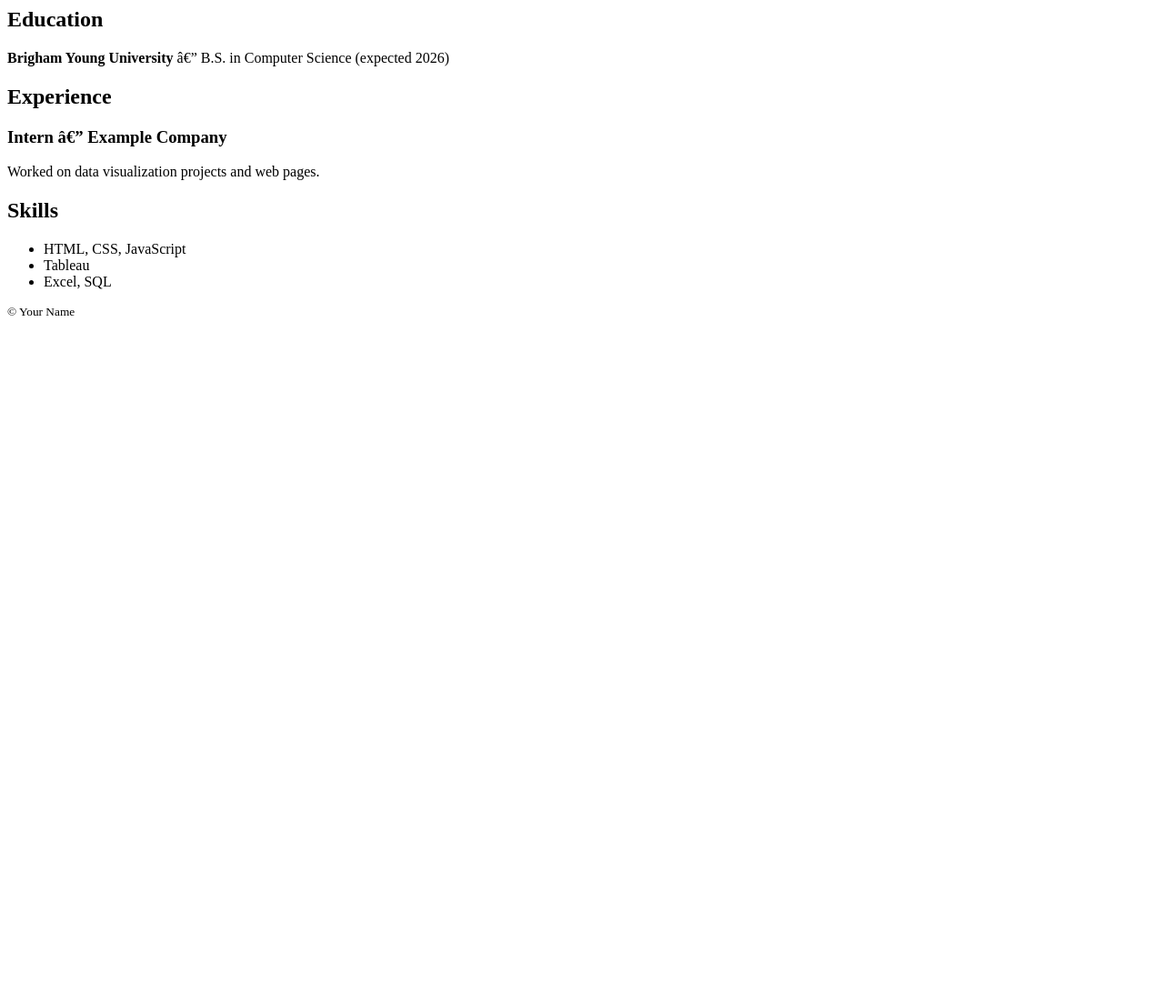
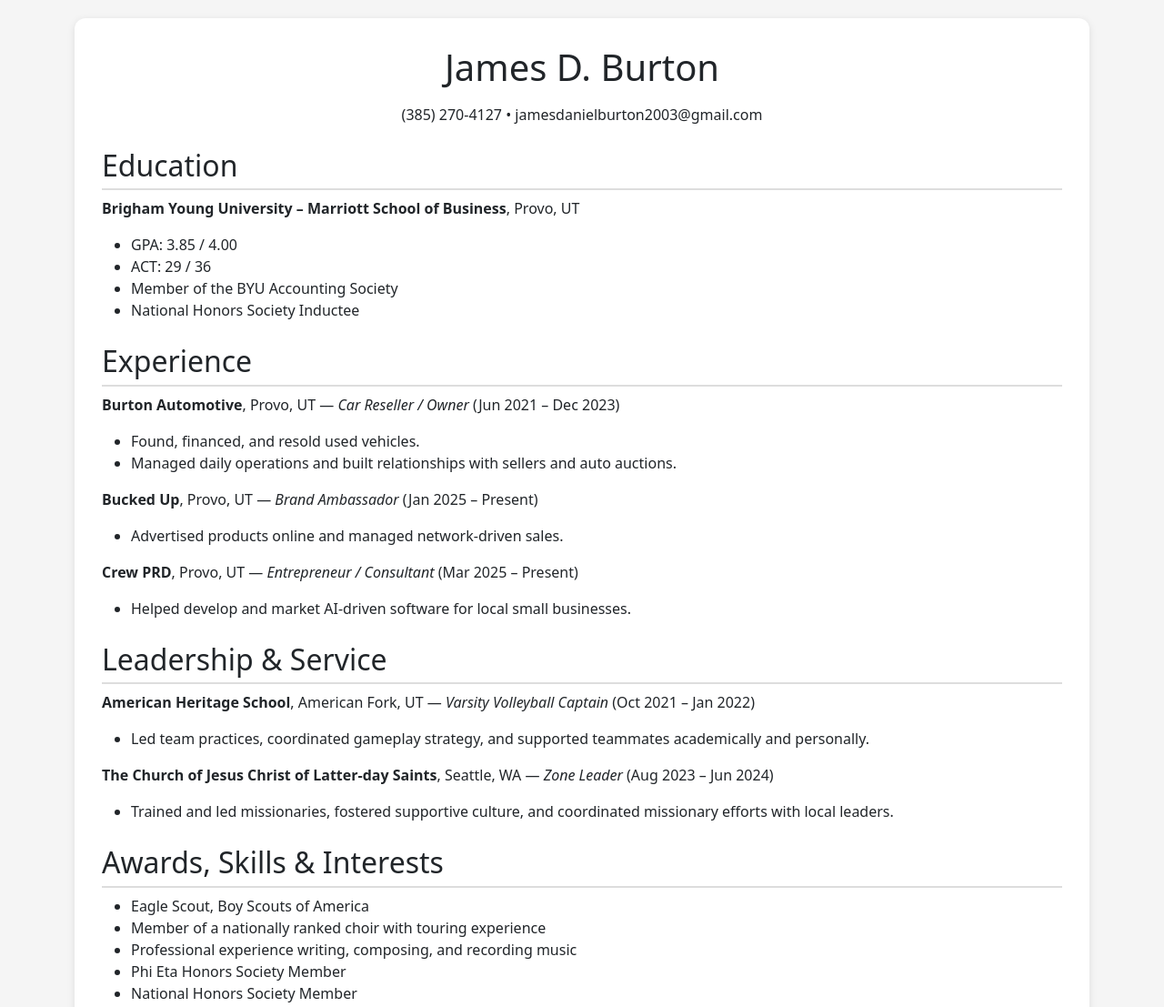
Before and after one commit to jamesdanielburton2003/jamesdanielburton.github.io, a plain HTML site: page resume.html in a window 1280 px wide. Shown: the top 1107 px of the page at 91% size. Before the commit the page ends 800 px from the top, so only its background shows below. Drawn offline with nearby package versions, Linux system fonts and the light colour scheme.

Commit message:
Update resume.html

```diff
--- a/resume.html
+++ b/resume.html
@@ -1,63 +1,72 @@
-<!-- ==========================
-<meta charset="utf-8">
-<meta name="viewport" content="width=device-width, initial-scale=1">
-<title>Résumé — Your Name</title>
-<link href="https://cdn.jsdelivr.net/npm/bootstrap@5.3.0/dist/css/bootstrap.min.css" rel="stylesheet">
-<link rel="stylesheet" href="assets/style.css">
+<!DOCTYPE html>
+<html lang="en">
+<head>
+<meta charset="UTF-8" />
+<meta name="viewport" content="width=device-width, initial-scale=1.0" />
+<title>James Burton – Resume</title>
+<link href="https://cdn.jsdelivr.net/npm/bootstrap@5.3.0/dist/css/bootstrap.min.css" rel="stylesheet" />
+<style>
+  body { background:#f5f5f5; padding:20px; }
+  .resume-box { background:white; padding:30px; border-radius:12px; box-shadow:0 2px 8px rgba(0,0,0,0.1); }
+  h2 { border-bottom:2px solid #ddd; padding-bottom:6px; margin-top:25px; }
+</style>
 </head>
 <body>
-<nav class="navbar navbar-expand-lg navbar-dark bg-primary">
 <div class="container">
-<a class="navbar-brand" href="index.html">Your Name</a>
-<div class="collapse navbar-collapse" id="nav">
-<ul class="navbar-nav ms-auto">
-<li class="nav-item"><a class="nav-link" href="index.html">Home</a></li>
-<li class="nav-item"><a class="nav-link" href="scratch.html">Scratch Page</a></li>
-<li class="nav-item"><a class="nav-link" href="joke.html">Joke Generator</a></li>
-</ul>
+  <div class="resume-box">
+
+    <h1 class="text-center mb-3">James D. Burton</h1>
+    <p class="text-center">(385) 270-4127 • jamesdanielburton2003@gmail.com</p>
+
+    <h2>Education</h2>
+    <p><strong>Brigham Young University – Marriott School of Business</strong>, Provo, UT</p>
+    <ul>
+      <li>GPA: 3.85 / 4.00</li>
+      <li>ACT: 29 / 36</li>
+      <li>Member of the BYU Accounting Society</li>
+      <li>National Honors Society Inductee</li>
+    </ul>
+
+    <h2>Experience</h2>
+
+    <p><strong>Burton Automotive</strong>, Provo, UT — <em>Car Reseller / Owner</em> (Jun 2021 – Dec 2023)</p>
+    <ul>
+      <li>Found, financed, and resold used vehicles.</li>
+      <li>Managed daily operations and built relationships with sellers and auto auctions.</li>
+    </ul>
+
+    <p><strong>Bucked Up</strong>, Provo, UT — <em>Brand Ambassador</em> (Jan 2025 – Present)</p>
+    <ul>
+      <li>Advertised products online and managed network-driven sales.</li>
+    </ul>
+
+    <p><strong>Crew PRD</strong>, Provo, UT — <em>Entrepreneur / Consultant</em> (Mar 2025 – Present)</p>
+    <ul>
+      <li>Helped develop and market AI-driven software for local small businesses.</li>
+    </ul>
+
+    <h2>Leadership & Service</h2>
+
+    <p><strong>American Heritage School</strong>, American Fork, UT — <em>Varsity Volleyball Captain</em> (Oct 2021 – Jan 2022)</p>
+    <ul>
+      <li>Led team practices, coordinated gameplay strategy, and supported teammates academically and personally.</li>
+    </ul>
+
+    <p><strong>The Church of Jesus Christ of Latter-day Saints</strong>, Seattle, WA — <em>Zone Leader</em> (Aug 2023 – Jun 2024)</p>
+    <ul>
+      <li>Trained and led missionaries, fostered supportive culture, and coordinated missionary efforts with local leaders.</li>
+    </ul>
+
+    <h2>Awards, Skills & Interests</h2>
+    <ul>
+      <li>Eagle Scout, Boy Scouts of America</li>
+      <li>Member of a nationally ranked choir with touring experience</li>
+      <li>Professional experience writing, composing, and recording music</li>
+      <li>Phi Eta Honors Society Member</li>
+      <li>National Honors Society Member</li>
+    </ul>
+
+  </div>
 </div>
-</div>
-</nav>
-
-
-<main class="container my-5">
-<h1>Résumé — Your Name</h1>
-<p class="text-muted">Paste your résumé content (HTML) into the section below. Use semantic tags like &lt;h2&gt;, &lt;h3&gt;, &lt;ul&gt; and &lt;p&gt; for readability.</p>
-
-
-<!-- ======= PASTE YOUR RESUME HTML HERE ======= -->
-<section id="resume-content">
-
-
-<!-- Example resume structure — replace all of this with your content -->
-<h2>Education</h2>
-<p><strong>Brigham Young University</strong> — B.S. in Computer Science (expected 2026)</p>
-
-
-<h2>Experience</h2>
-<h3>Intern — Example Company</h3>
-<p>Worked on data visualization projects and web pages.</p>
-
-
-<h2>Skills</h2>
-<ul>
-<li>HTML, CSS, JavaScript</li>
-<li>Tableau</li>
-<li>Excel, SQL</li>
-</ul>
-
-
-</section>
-</main>
-
-
-<footer class="bg-dark text-white py-3">
-<div class="container text-center">
-<small>&copy; Your Name</small>
-</div>
-</footer>
-
-
-<script src="https://cdn.jsdelivr.net/npm/bootstrap@5.3.0/dist/js/bootstrap.bundle.min.js"></script>
 </body>
 </html>
```
